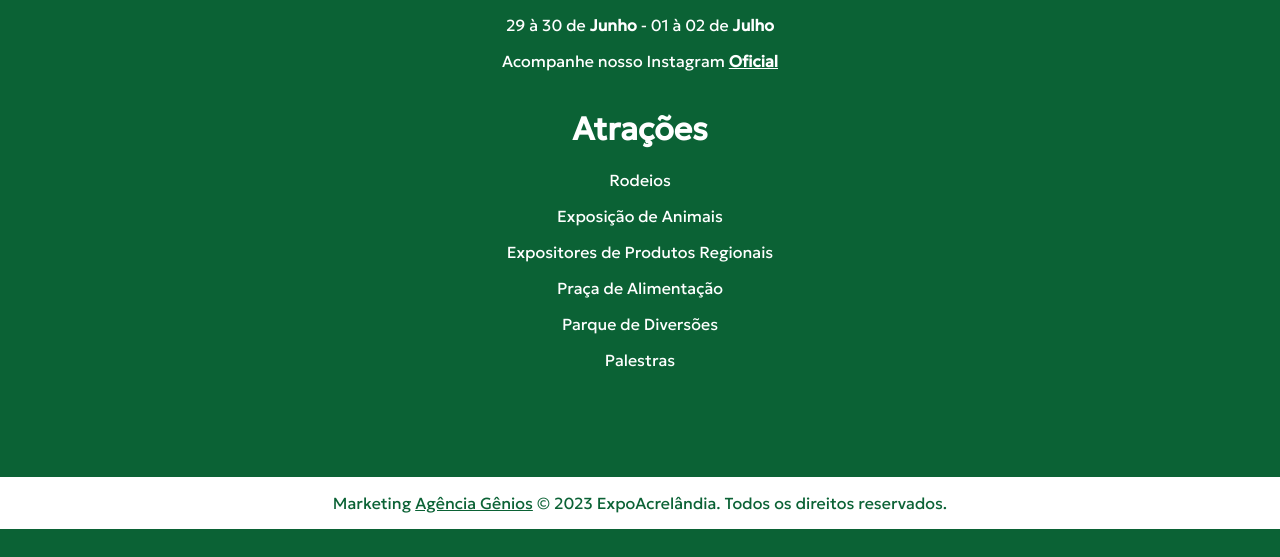
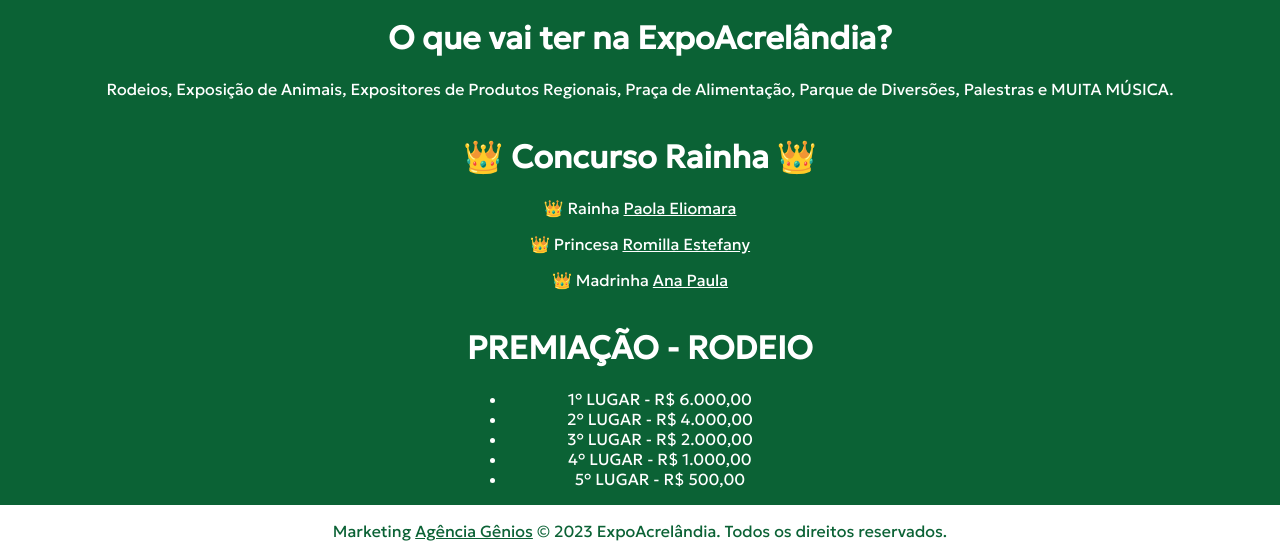
Before and after one commit to luarrekcah/ExpoAcrelandia, a plain HTML site: page index.html in a window 1280 px wide. Shown: the part 271-828 px from the top of the page. Before the commit the page ends 800 px from the top, so only its background shows below. Drawn offline with Linux system fonts and the light colour scheme.

Commit message:
[added] more infos

```diff
--- a/index.html
+++ b/index.html
@@ -1,5 +1,6 @@
 <!DOCTYPE html>
 <html lang="pt-BR">
+
 <head>
   <title>ExpoAcrelândia</title>
   <meta name="viewport" content="width=device-width, initial-scale=1.0">
@@ -33,7 +34,7 @@
     }
 
     a {
-        color: #fff;
+      color: #fff;
     }
 
     footer {
@@ -51,6 +52,7 @@
     }
   </style>
 </head>
+
 <body>
   <main>
     <div style="margin-bottom: 1rem">
@@ -62,17 +64,33 @@
       <p>Acompanhe nosso Instagram <a href="https://instagram.com/expoacrelandia"><b>Oficial</b></a></p>
     </div>
     <div>
-      <h1>Atrações</h1>
-      <p>Rodeios</p>
-      <p>Exposição de Animais</p>
-      <p>Expositores de Produtos Regionais</p>
-      <p>Praça de Alimentação</p>
-      <p>Parque de Diversões</p>
-      <p>Palestras</p>
+      <h1>O que vai ter na ExpoAcrelândia?</h1>
+      <p>Rodeios, Exposição de Animais, Expositores de Produtos Regionais, Praça de Alimentação, Parque de Diversões,
+        Palestras e MUITA MÚSICA.</p>
     </div>
+    <div>
+      <h1>👑 Concurso Rainha 👑</h1>
+      <p>👑 Rainha <a href="https://www.instagram.com/paola_eliomara/">Paola Eliomara</a></p>
+      <p>👑 Princesa <a href="https://www.instagram.com/romilla_estefany_/">Romilla Estefany</a></p>
+      <p>👑 Madrinha <a href="https://www.instagram.com/anapaalla123/">Ana Paula</a></p>
+    </div>
+
+    <div>
+      <h1>PREMIAÇÃO - RODEIO</h1>
+      <ul>
+        <li>1° LUGAR - R$ 6.000,00</li>
+        <li>2° LUGAR - R$ 4.000,00</li>
+        <li>3° LUGAR - R$ 2.000,00</li>
+        <li>4° LUGAR - R$ 1.000,00</li>
+        <li>5° LUGAR - R$ 500,00</li>
+      </ul>
+    </div>
+
   </main>
   <footer>
-    Marketing <a style="color:#0B6235" href="https://instagram.com/agencia.genios">Agência Gênios</a> &copy; 2023 ExpoAcrelândia. Todos os direitos reservados.
+    Marketing <a style="color:#0B6235" href="https://instagram.com/agencia.genios">Agência Gênios</a> &copy; 2023
+    ExpoAcrelândia. Todos os direitos reservados.
   </footer>
 </body>
+
 </html>
```
